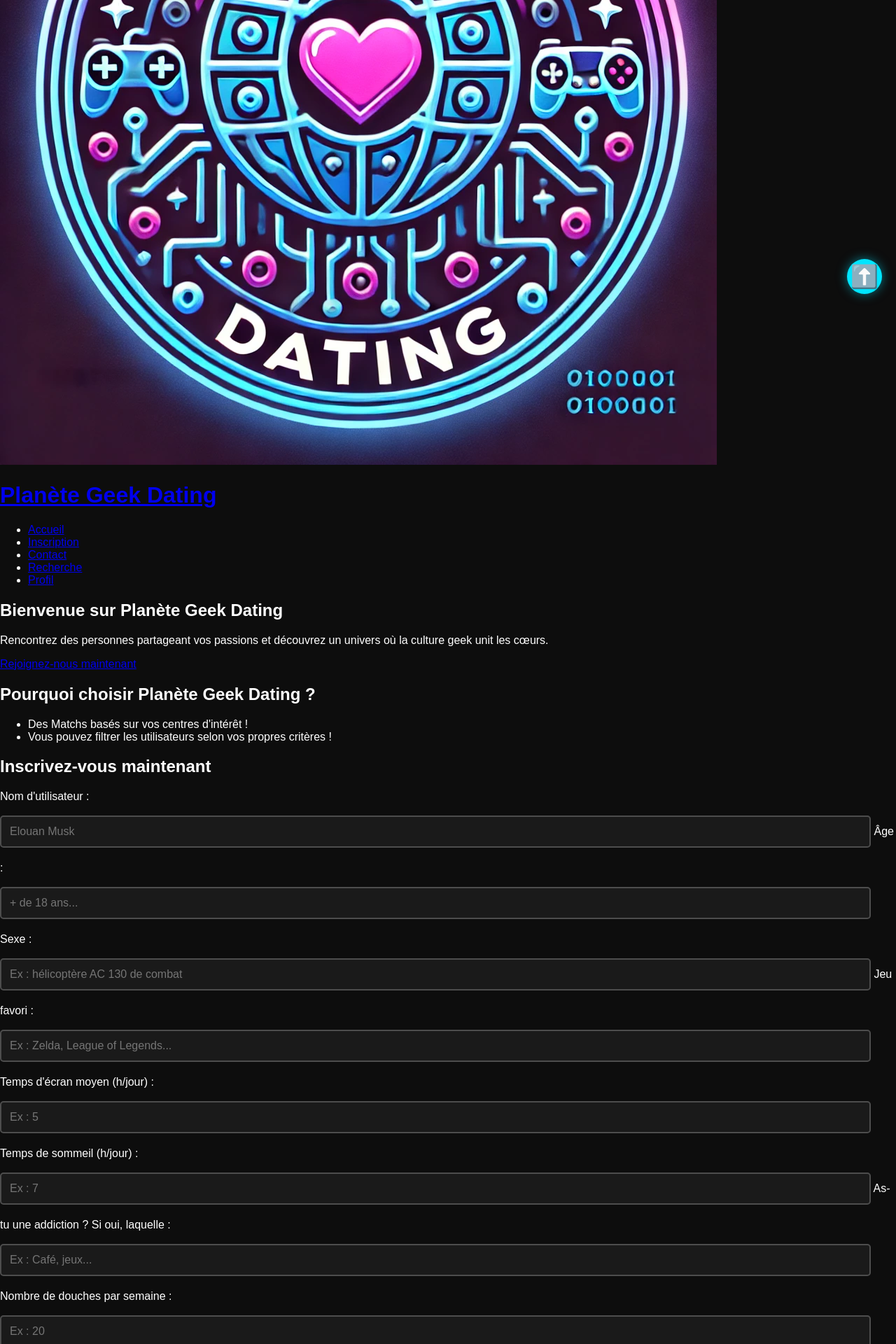
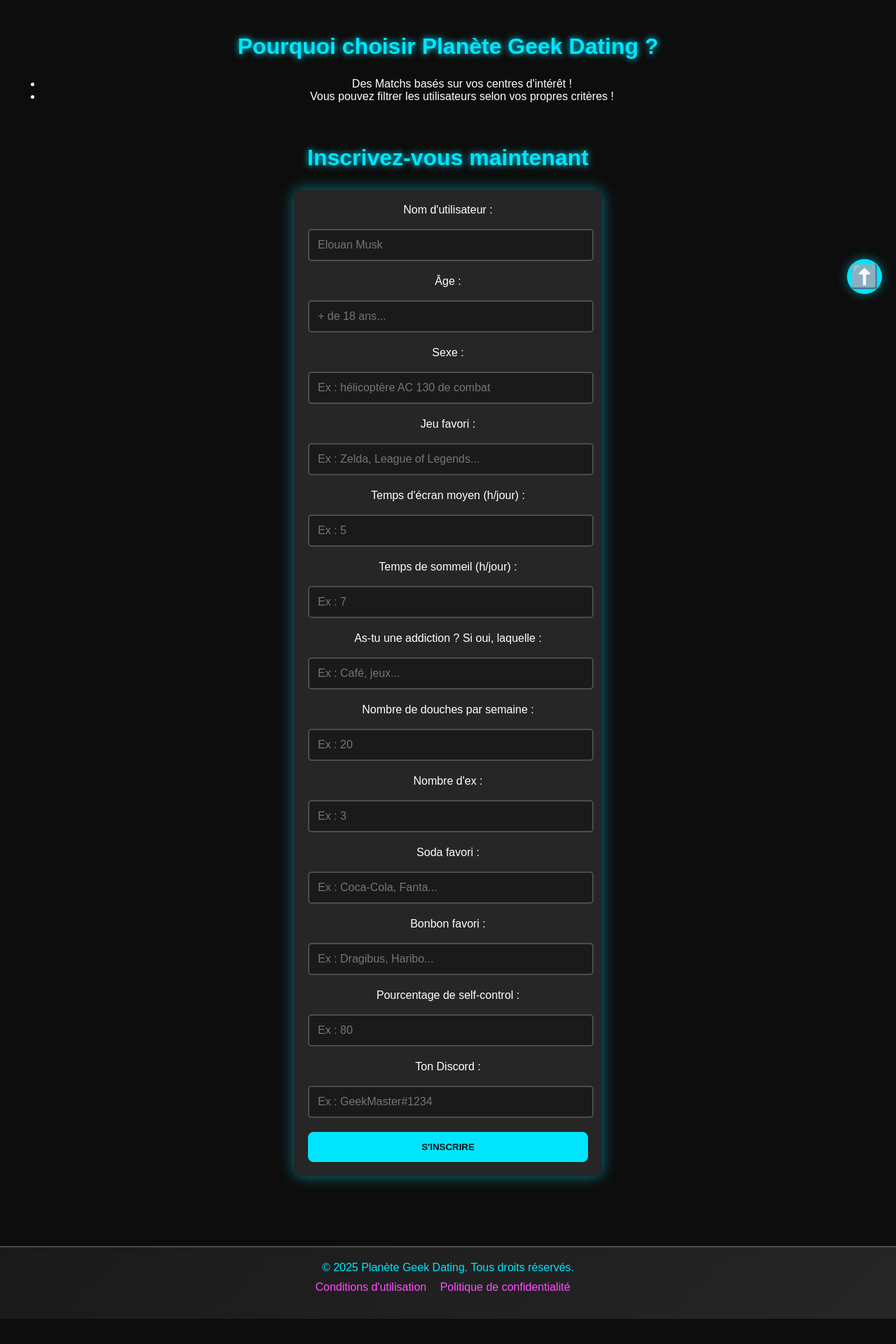
Before and after one commit to Evabela/Projet-NSI-SQL, a Flask app: page / in a window 1280 px wide. Shown: the part 360-2280 px from the top of the page at 70% size. After the commit the page ends 2244 px from the top, so only its background shows below. Run offline with Flask 3, Linux system fonts and the light colour scheme; data comes from the database, SQL or seed files in the repository.

Commit message:
css de retour

```diff
--- a/static/styles.css
+++ b/static/styles.css
@@ -111,3 +111,211 @@ form button:hover {
         width: 100%; /* Les cartes prennent toute la largeur */
     }
 }
+
+
+.iconPGD{
+    border-radius: 50%; /* Transforme l'image en cercle */
+    object-fit: cover; /* Ajuste l'image pour qu'elle remplisse bien le cadre */
+}
+
+.home_button,
+.home_button:visited,
+.home_button:hover,
+.home_button:focus {
+    color: white; /* Conserve la couleur blanche */
+    text-decoration: none; /* Aucune décoration */
+}
+
+header {
+    background: linear-gradient(135deg, #1a1a1a, #262626);
+    padding: 20px;
+    display: flex;
+    justify-content: space-between;
+    align-items: center;
+    border-bottom: 2px solid #4d4d4d;
+}
+
+header .logo {
+    display: flex;
+    align-items: center;
+}
+
+header .logo img {
+    height: 50px;
+    margin-right: 10px;
+    border-radius: 50%; /* Transforme l'image en cercle */
+    object-fit: cover;
+}
+
+header nav ul {
+    list-style-type: none;
+    margin: 0;
+    padding: 0;
+    display: flex;
+    gap: 20px;
+}
+
+header nav ul li a {
+    color: #00e5ff;
+    text-decoration: none;
+    font-weight: bold;
+    transition: color 0.3s;
+}
+
+header nav ul li a:hover {
+    color: #ff4dff;
+}
+
+main {
+    padding: 40px 20px;
+    text-align: center;
+}
+
+main section {
+    margin-bottom: 60px;
+}
+
+main h2 {
+    font-size: 2rem;
+    color: #00e5ff;
+    text-shadow: 0 0 10px #00e5ff;
+}
+
+main p {
+    font-size: 1.2rem;
+    line-height: 1.6;
+}
+
+.cta-button {
+    display: inline-block;
+    padding: 12px 30px;
+    background-color: #00e5ff;
+    color: #0d0d0d;
+    font-weight: bold;
+    border: 2px solid #00e5ff;
+    border-radius: 8px;
+    text-decoration: none;
+    transition: all 0.3s ease;
+    text-transform: uppercase;
+}
+
+.cta-button:hover {
+    background-color: #ff4dff;
+    color: #fff;
+    border-color: #ff4dff;
+    transform: translateY(-3px);
+}
+
+form {
+    max-width: 400px;
+    margin: 0 auto;
+    padding: 20px;
+    background: rgba(255, 255, 255, 0.1);
+    border-radius: 10px;
+    box-shadow: 0 0 20px rgba(0, 229, 255, 0.5);
+}
+
+
+
+
+
+form button {
+    width: 100%;
+    padding: 12px;
+    background-color: #00e5ff;
+    border: 2px solid #00e5ff;
+    border-radius: 8px;
+    font-weight: bold;
+    color: #0d0d0d;
+    cursor: pointer;
+    transition: all 0.3s ease;
+    text-transform: uppercase;
+}
+
+form button:hover {
+    background-color: #ff4dff;
+    color: #fff;
+    border-color: #ff4dff;
+    transform: translateY(-3px);
+}
+
+footer {
+    background: linear-gradient(135deg, #1a1a1a, #262626);
+    padding: 20px;
+    text-align: center;
+    border-top: 2px solid #4d4d4d;
+}
+
+footer p {
+    margin: 0;
+    color: #00e5ff;
+}
+
+footer ul {
+    list-style-type: none;
+    padding: 0;
+    margin-top: 10px;
+}
+
+footer ul li {
+    display: inline;
+    margin-right: 15px;
+}
+
+footer ul li a {
+    color: #ff4dff;
+    text-decoration: none;
+    transition: color 0.3s;
+}
+
+footer ul li a:hover {
+    color: #00e5ff;
+}
+
+.contact-section {
+    padding: 40px 20px;
+    background-color: #1a1a1a;
+    border-radius: 10px;
+    box-shadow: 0 0 20px rgba(255, 77, 255, 0.5);
+    max-width: 800px;
+    margin: 40px auto;
+    color: #ffffff;
+}
+
+.contact-section h2 {
+    font-size: 2rem;
+    color: #ff4dff;
+    margin-bottom: 20px;
+}
+
+.contact-section p {
+    font-size: 1rem;
+    line-height: 1.6;
+    margin-bottom: 20px;
+}
+
+.contact-section ul {
+    list-style-type: none;
+    padding: 0;
+}
+
+.contact-section ul li {
+    margin-bottom: 10px;
+    font-weight: bold;
+}
+form input, form select {
+    width:  95%;
+    padding: 12px;
+    margin-bottom: 20px;
+    border: 2px solid #4d4d4d;
+    border-radius: 5px;
+    background-color: #1a1a1a;
+    color: #ffffff;
+    font-size: 1rem;
+    transition: border 0.3s ease;
+}
+
+form input:focus, form select:focus {
+    border-color: #00e5ff;
+    outline: none;
+}
--- a/templates/index.html
+++ b/templates/index.html
@@ -5,7 +5,7 @@
     <meta name="viewport" content="width=device-width, initial-scale=1.0">
     <meta name="description" content="Planète Geek Dating - Le site de rencontre dédié aux passionnés de technologie, de science-fiction, de jeux vidéo et de culture geek.">
     <title>Planète Geek Dating</title>
-    <link rel="stylesheet" href={{ url_for('static', filename='styles.css') }}>
+    <link rel="stylesheet" href="{{ url_for('static', filename='styles.css') }}">
     <link rel="icon" href={{ url_for('static', filename='logo rond.png' )}} type="image/webp"><!-- icon de l'onglet -->
 </head>
 <body id="top"><!-- id pour le bouton remonter en haut -->
```
